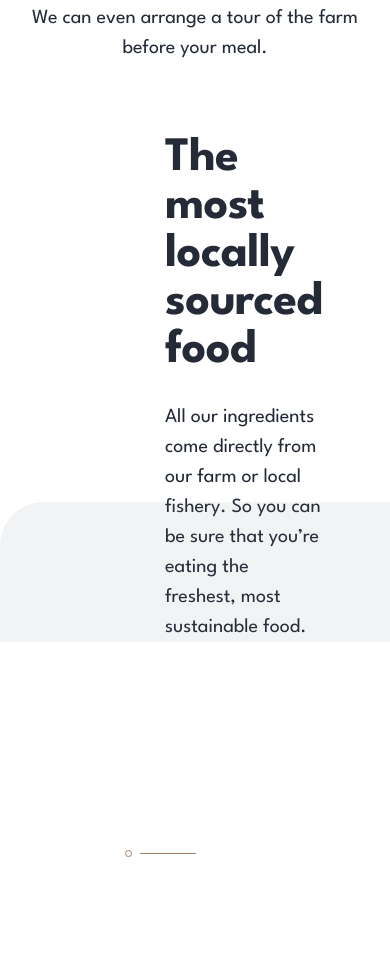
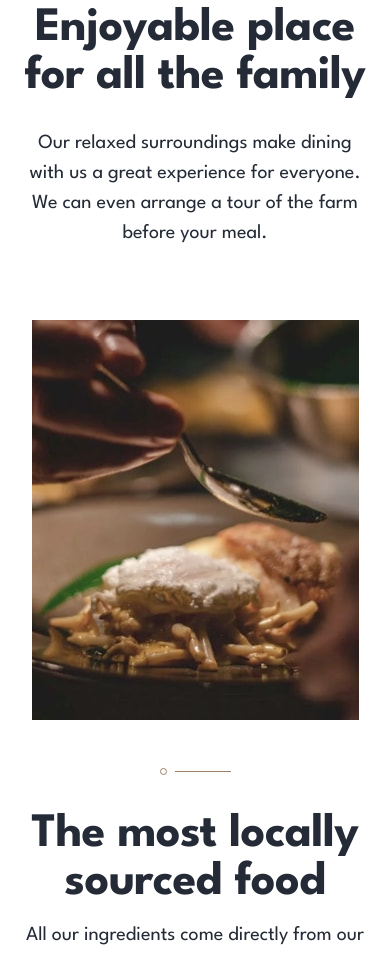
Before and after one commit to shaversj/dine-restaurant-website, a Next.js app: page / in a window 390 px wide. Shown: the part 1021-1975 px from the top of the page. Built offline with nearby package versions, Linux system fonts and the light colour scheme.

Commit message:
Make second section responsive

```diff
--- a/src/app/page.tsx
+++ b/src/app/page.tsx
@@ -33,15 +33,15 @@ export default function Home() {
       </header>
 
       <section className={"flex bg-white px-6 md:flex-col md:items-center md:px-[98px] lg:items-start lg:px-[165px]"}>
-        {/*<img src={"/images/homepage/enjoyable-place-desktop.jpg"} className={"relative bottom-[70px] h-[720px] w-[540px]"} alt="Enjoyable place" />*/}
         <div className={"relative bottom-[72px] md:bottom-[96px] lg:bottom-0 lg:flex lg:gap-x-[125px]"}>
           <picture>
+            <source media="(max-width: 767px)" srcSet={"/images/homepage/enjoyable-place-mobile.jpg"} />
             <source media="(max-width: 1023px)" srcSet={"/images/homepage/enjoyable-place-tablet.jpg"} />
             <source media="(max-width: 1800px)" srcSet={"/images/homepage/enjoyable-place-desktop.jpg"} />
             <img src={"/images/homepage/enjoyable-place-mobile.jpg"} className={"lg:relative lg:bottom-[70px] lg:h-[720px] lg:w-[540px]"} alt="Enjoyable place" />
           </picture>
           <div className={"pt-12 md:pt-14 lg:w-[445px] lg:pt-[232px]"}>
-            <img src={"/images/patterns/pattern-divide.svg"} className={"mx-auto"} alt="Pattern Divide" />
+            <img src={"/images/patterns/pattern-divide.svg"} className={"mx-auto lg:mx-0"} alt="Pattern Divide" />
             <h2 className={"pt-[39px] text-center text-[48px] leading-[48px] font-bold tracking-[-0.5px] text-[#242B37] lg:text-left"}>
               Enjoyable place<span className={"block"}>for all the family</span>{" "}
             </h2>
@@ -53,13 +53,26 @@ export default function Home() {
         <img src={"/images/patterns/pattern-curve-top-right.svg"} className={"absolute hidden h-[320px] -translate-x-1/2 translate-y-[100px] md:block lg:left-0 lg:-translate-x-0 lg:translate-y-[250px]"} alt="Pattern" />
       </section>
 
-      <section className={"relative flex items-center gap-x-[125px] bg-white px-[165px]"}>
-        <img src={"/images/patterns/pattern-curve-top-left.svg"} className={"absolute right-0 bottom-0"} alt="Pattern" />
-        <div className={"w-[445px]"}>
-          <h2 className={"text-[48px] leading-[48px] font-bold tracking-[-0.5px] text-[#242B37]"}>The most locally sourced food</h2>
-          <p className={"pt-[27px] text-[20px] leading-[30px] font-normal text-[#242B37]"}>All our ingredients come directly from our farm or local fishery. So you can be sure that you’re eating the freshest, most sustainable food.</p>
+      <section className={"relative bg-white px-6 md:px-[98px] lg:px-[165px]"}>
+        <img src={"/images/patterns/pattern-curve-top-left.svg"} className={"absolute right-0 bottom-0 hidden translate-x-1/2 md:block lg:translate-x-0"} alt="Pattern" />
+        <div className={"flex flex-col-reverse items-center pb-[118px] lg:flex-row lg:gap-x-[125px] lg:pb-0"}>
+          <div className={"pt-[48px] md:w-[457px] lg:w-[445px]"}>
+            <img src={"/images/patterns/pattern-divide.svg"} className={"mx-auto lg:mx-0"} alt="Pattern Divide" />
+            <h2 className={"pt-[36px] text-center text-[48px] leading-[48px] font-bold tracking-[-0.5px] text-[#242B37] md:pt-[39px] lg:pt-[55px] lg:text-left"}>
+              The most locally <span className={"block"}>sourced food</span>
+            </h2>
+            <p className={"pt-[13px] text-center text-[20px] leading-[30px] font-normal text-[#242B37] md:pt-[27px] lg:text-left"}>
+              All our ingredients come directly from our farm or local fishery. So you can be sure that you’re eating the freshest, most sustainable food.
+            </p>
+          </div>
+          <img src={"/images/patterns/pattern-lines.svg"} className={"absolute right-0 z-30 hidden -translate-x-[40px] -translate-y-[350px] md:block lg:-translate-x-[51px] lg:translate-y-[38px]"} alt="Pattern" />
+          <picture>
+            <source media="(max-width: 767px)" srcSet={"/images/homepage/locally-sourced-mobile.jpg"} />
+            <source media="(max-width: 1023px)" srcSet={"/images/homepage/locally-sourced-tablet.jpg"} />
+            <source media="(max-width: 1800px)" srcSet={"/images/homepage/locally-sourced-desktop.jpg"} />
+            <img src={"/images/homepage/locally-sourced-mobile.jpg"} className={"relative lg:top-[70px]"} alt="Locally Sourced" />
+          </picture>
         </div>
-        <img src={"/images/homepage/locally-sourced-desktop.jpg"} className={"relative top-[70px]"} alt={"Enjoyable"} />
       </section>
 
       <section className={"px-[125px] pt-[200px] pb-[120px]"}>
```
